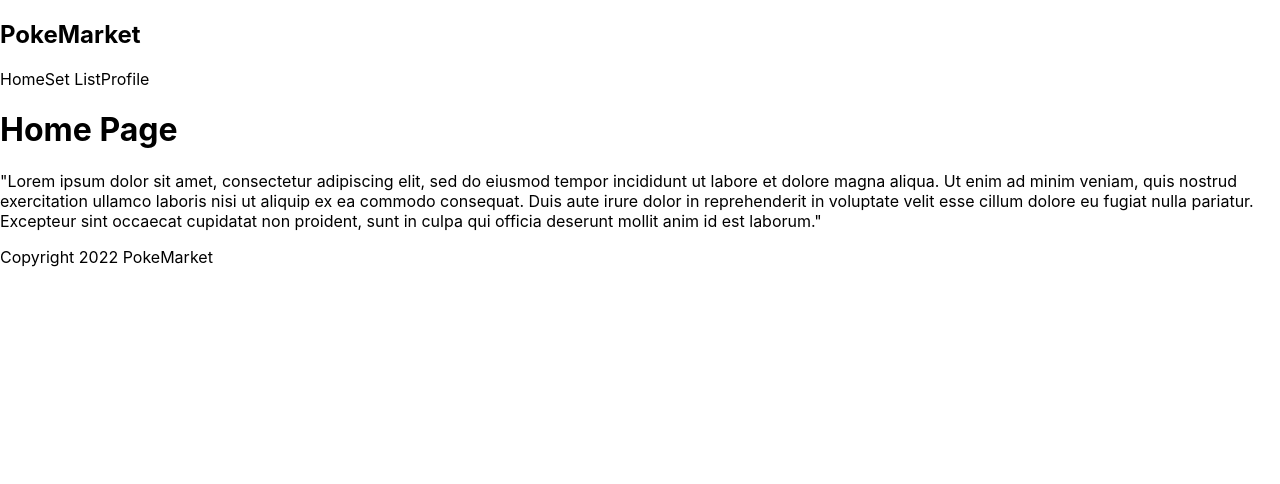
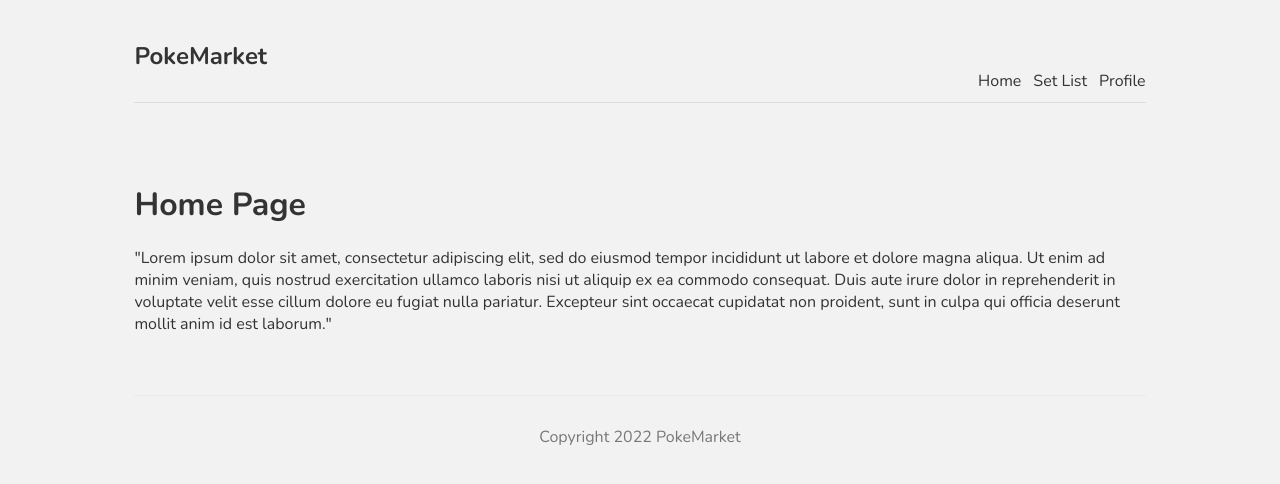
Before and after one commit to brantsai/pokemarket, a Next.js app: page / in a window 1280 px wide. Shown: the top 484 px of the page. Built offline with nearby package versions, Linux system fonts and the light colour scheme.

Commit message:
implements global styles

```diff
--- a/comps/Footer.js
+++ b/comps/Footer.js
@@ -1,8 +1,8 @@
 const Footer = () => {
   return (
-    <div>
+    <footer>
       <span>Copyright 2022 PokeMarket</span>
-    </div>
+    </footer>
   );
 }
 
--- a/comps/Layout.js
+++ b/comps/Layout.js
@@ -3,7 +3,7 @@ import Footer from "./Footer";
 
 const Layout = ({ children }) => {
   return (
-    <div>
+    <div className="content">
       <NavBar />
       { children }
       <Footer />
--- a/comps/NavBar.js
+++ b/comps/NavBar.js
@@ -2,12 +2,14 @@ import Link from "next/link";
 
 const NavBar = () => {
   return (
-    <div>
-      <h2>PokeMarket</h2>
+    <nav>
+      <div className="logo">
+        <h1>PokeMarket</h1>
+      </div>
       <Link href="/"><a>Home</a></Link>
       <Link href="/set-list"><a>Set List</a></Link>
       <Link href="/profile"><a>Profile</a></Link>
-    </div>
+    </nav>
   )
 }
 export default NavBar;
--- a/pages/set-list.js
+++ b/pages/set-list.js
@@ -13,11 +13,10 @@ export async function getServerSideProps() {
 }
 
 const SetList = ({ setList }) => {
-  console.log(setList)
 
   return (
     <div>
-      <h1>Set List</h1>
+      <h2>Set List</h2>
       <div>
         {setList.data.map((setInfo) =>
           <Set
--- a/styles/globals.css
+++ b/styles/globals.css
@@ -1,26 +1,43 @@
-html,
+@import url('https://fonts.googleapis.com/css2?family=Nunito:wght@300;400;600;700&display=swap');
+
 body {
-  padding: 0;
-  margin: 0;
-  font-family: -apple-system, BlinkMacSystemFont, Segoe UI, Roboto, Oxygen,
-    Ubuntu, Cantarell, Fira Sans, Droid Sans, Helvetica Neue, sans-serif;
+  background: #f2f2f2;
+  color: #333;
+  font-family: "Nunito";
 }
 
 a {
-  color: inherit;
+  color: #333;
   text-decoration: none;
 }
 
-* {
-  box-sizing: border-box;
+.content {
+  max-width: 80%;
+  margin: 0 auto;
 }
 
-@media (prefers-color-scheme: dark) {
-  html {
-    color-scheme: dark;
-  }
-  body {
-    color: white;
-    background: black;
-  }
+nav {
+  margin: 10px auto 80px;
+  padding: 10px 0;
+  display: flex;
+  justify-content: flex-end;
+  align-items: flex-end;
+  border-bottom: 1px solid #ddd;
 }
+
+nav a {
+  margin-left: 12px;
+}
+
+nav .logo {
+  margin-right: auto;
+}
+
+footer {
+  display: block;
+  text-align: center;
+  padding: 30px 0;
+  margin-top: 60px;
+  color: #777;
+  border-top: 1px solid #eaeaea;
+}
```
Also changed, not shown: styles/Home.module.css (deleted, +0 -129 lines).
